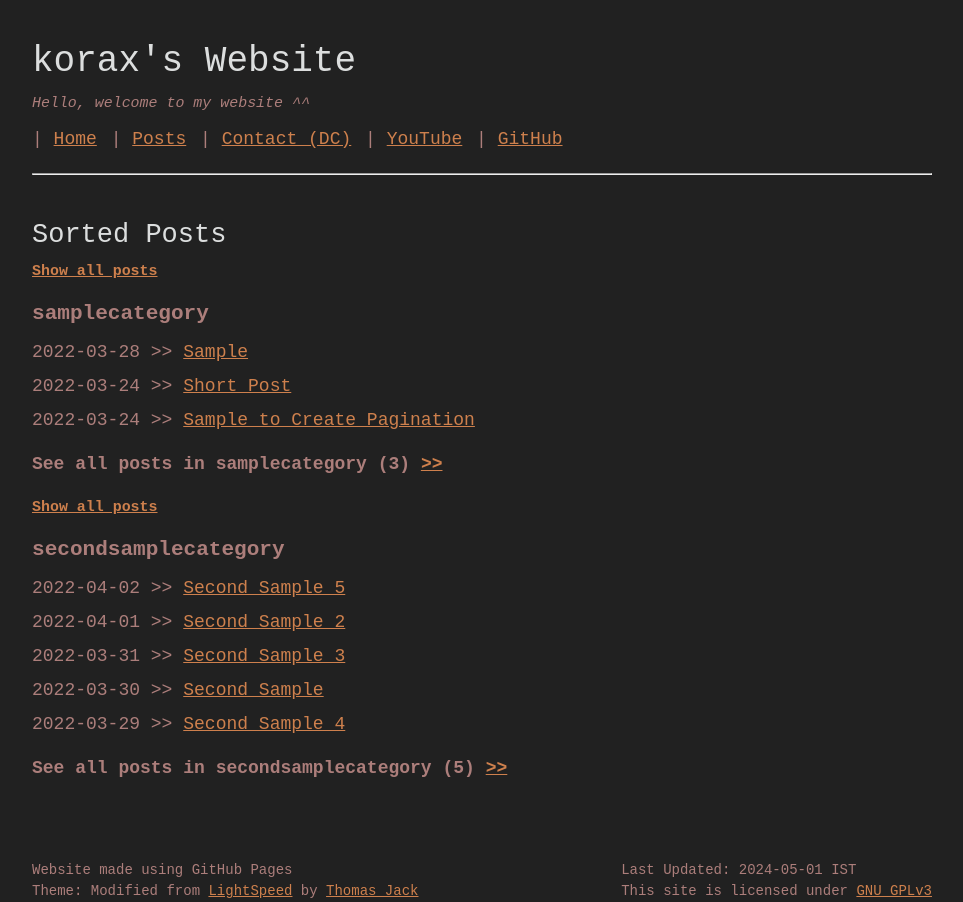
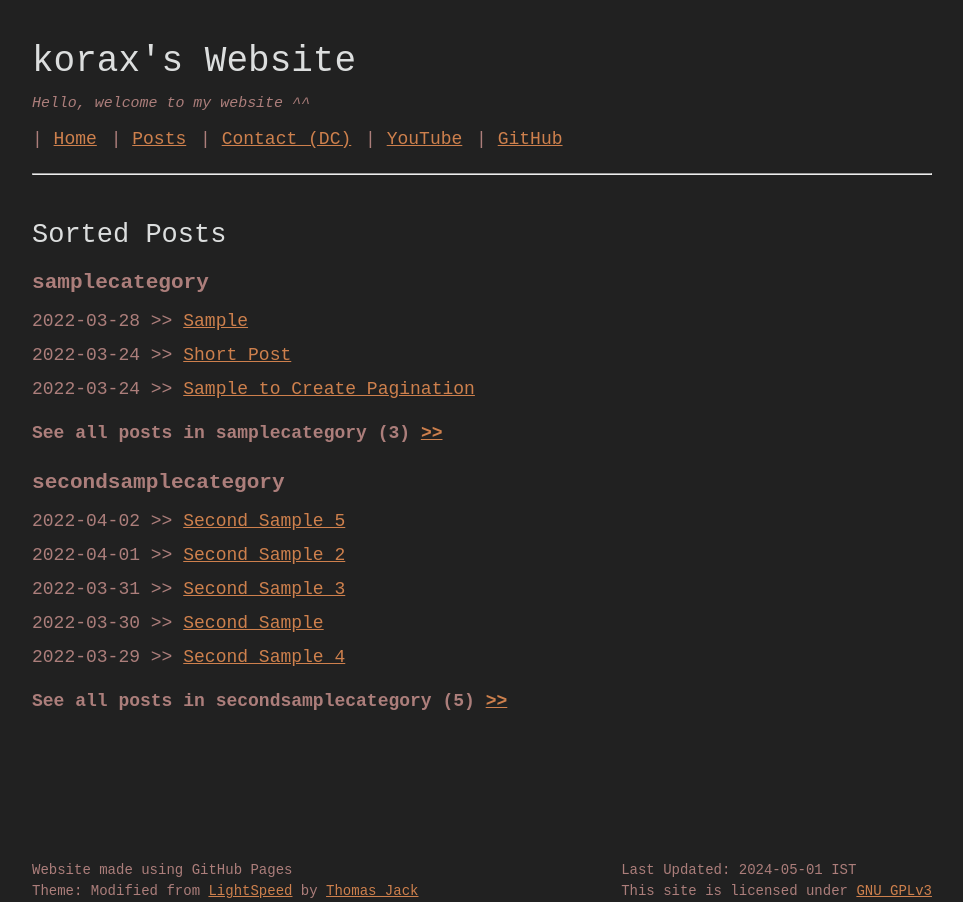
Before and after one commit to koraxial/koraxial.github.io, a Jekyll site: the page built from categories/index.html, in a window 1280 px wide. Shown: the whole page, without its empty margins (158-1121 px from the left). Built offline with Jekyll 4.4.1, drawn with Linux system fonts in a browser that asks for light colours.

Commit message:
Update index.html

```diff
--- a/categories/index.html
+++ b/categories/index.html
@@ -5,7 +5,6 @@ title: Sorted Posts
 
 <h2>Sorted Posts</h2>
 {% for category in site.categories %}
- <h5><a href="/posts/">Show all posts</a></h5>
     <h3 class="category-header"><b>{{category | first}}</b></h3>
         {% for post in category[1] limit:5 %}
         <span class="post-item">{{ post.date | date: '%Y-%m-%d' }} >> <a href="{{ post.url }}">{{ post.title }}</a></span>
```
